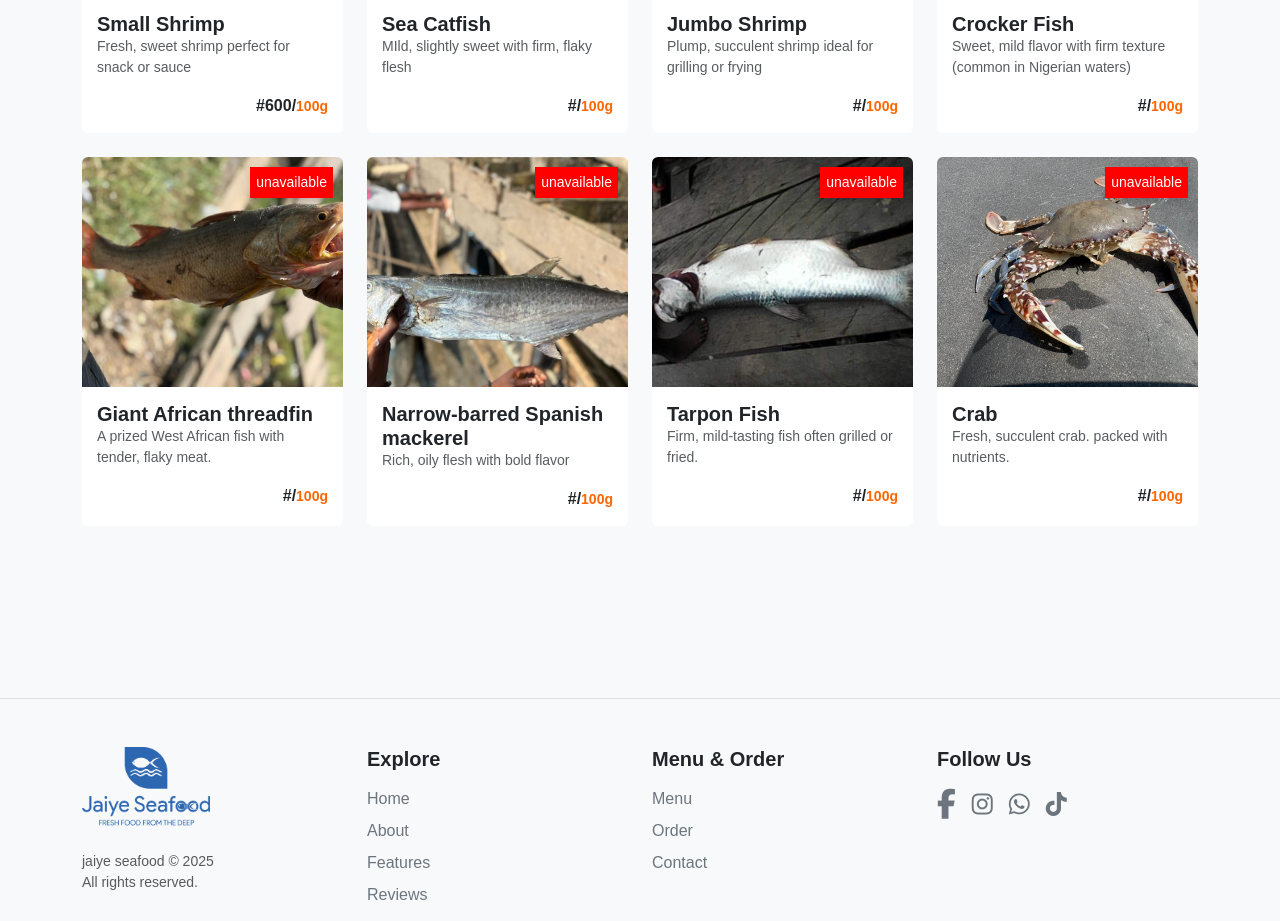
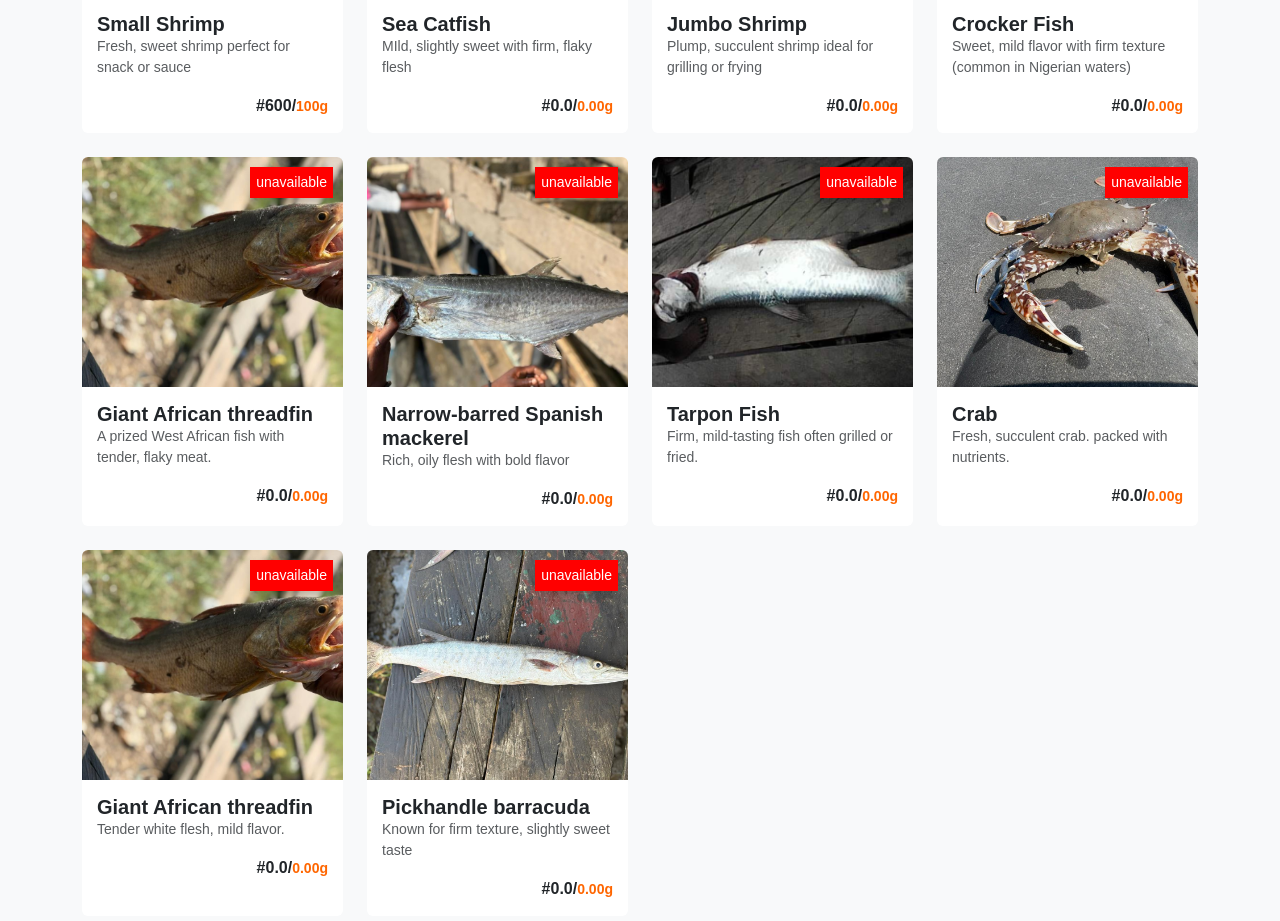
Before and after one commit to Damisasarah11/seafood.com, a plain HTML site: page menu.html in a window 1280 px wide. Shown: the part 631-1552 px from the top of the page. Drawn offline with nearby package versions, Linux system fonts and the light colour scheme.

Commit message:
new changes

```diff
--- a/menu.html
+++ b/menu.html
@@ -95,7 +95,7 @@
   <!-- Menu cards container - normal flow below the colored banner -->
   <div class="container py-5">
     <div class="row">
-      <div class="col-lg-3 col-md-6 mb-4  wow animate__fadeInUp" data-wow-delay="0.2s">
+      <div class="col-lg-3 col-md-6 mb-4  wow animate__fadeInUp" data-wow-delay="0.1s">
         <div class="menu-card rounded shadow-on-hover bg-white">
           <div class="menu-img">
             <img src="./assets/small-prawn.jpg" alt="fresh salmon" class="img-fluid">
@@ -118,7 +118,7 @@
 
       <!-- Repeat other cards as needed -->
 
-      <div class="col-lg-3 col-md-6 mb-4  wow animate__fadeInUp" data-wow-delay="0.4s">
+      <div class="col-lg-3 col-md-6 mb-4  wow animate__fadeInUp" data-wow-delay="0.2s">
         <div class="menu-card rounded shadow-on-hover bg-white">
           <div class="menu-img">
             <img src="./assets/sea-catfish.jpg" alt="fresh salmon" class="img-fluid">
@@ -132,13 +132,13 @@
             <p class="text-muted small">MIld, slightly sweet with firm, flaky flesh</p>
 
             <div class="menu-footer">
-              <span class="fw-bold">#/<small class="gram">100g</small></span>
+              <span class="fw-bold">#0.0/<small class="gram">0.00g</small></span>
             </div>
           </div>
         </div>
       </div>
 
-      <div class="col-lg-3 col-md-6 mb-4  wow animate__fadeInUp" data-wow-delay="0.6s">
+      <div class="col-lg-3 col-md-6 mb-4  wow animate__fadeInUp" data-wow-delay="0.3s">
         <div class="menu-card rounded shadow-on-hover bg-white">
           <div class="menu-img">
             <img src="./assets/jumbo-shrimp.jpg" alt="fresh salmon" class="img-fluid">
@@ -152,13 +152,13 @@
             <p class="text-muted small">Plump, succulent shrimp ideal for grilling or frying</p>
 
             <div class="menu-footer">
-              <span class="fw-bold">#/<small class="gram">100g</small></span>
+              <span class="fw-bold">#0.0/<small class="gram">0.00g</small></span>
             </div>
           </div>
         </div>
       </div>
 
-      <div class="col-lg-3 col-md-6 mb-4  wow animate__fadeInUp" data-wow-delay="0.8s">
+      <div class="col-lg-3 col-md-6 mb-4  wow animate__fadeInUp" data-wow-delay="0.4s">
         <div class="menu-card rounded shadow-on-hover bg-white">
           <div class="menu-img">
             <img src="./assets/sea crocker fish.jpg" alt="fresh salmon" class="img-fluid">
@@ -172,13 +172,13 @@
             <p class="text-muted small">Sweet, mild flavor with firm texture (common in Nigerian waters)</p>
 
             <div class="menu-footer">
-              <span class="fw-bold">#/<small class="gram">100g</small></span>
+              <span class="fw-bold">#0.0/<small class="gram">0.00g</small></span>
             </div>
           </div>
         </div>
       </div>
 
-      <div class="col-lg-3 col-md-6 mb-4  wow animate__fadeInUp" data-wow-delay="1s">
+      <div class="col-lg-3 col-md-6 mb-4  wow animate__fadeInUp" data-wow-delay="0.5s">
         <div class="menu-card rounded shadow-on-hover bg-white">
           <div class="menu-img">
             <img src="./assets/giant-africa-threadfin.jpg" alt="fresh salmon" class="img-fluid">
@@ -192,13 +192,13 @@
             <p class="text-muted small">  A prized West African fish with tender, flaky meat.</p>
 
             <div class="menu-footer">
-              <span class="fw-bold">#/<small class="gram">100g</small></span>
+              <span class="fw-bold">#0.0/<small class="gram">0.00g</small></span>
             </div>
           </div>
         </div>
       </div>
 
-      <div class="col-lg-3 col-md-6 mb-4  wow animate__fadeInUp" data-wow-delay="1.2s">
+      <div class="col-lg-3 col-md-6 mb-4  wow animate__fadeInUp" data-wow-delay="0.6s">
         <div class="menu-card rounded shadow-on-hover bg-white">
           <div class="menu-img">
             <img src="./assets/narrow-barred spanish mackerel.jpg" alt="fresh salmon" class="img-fluid">
@@ -212,13 +212,13 @@
             <p class="text-muted small">Rich, oily flesh with bold flavor</p>
 
             <div class="menu-footer">
-              <span class="fw-bold">#/<small class="gram">100g</small></span>
+              <span class="fw-bold">#0.0/<small class="gram">0.00g</small></span>
             </div>
           </div>
         </div>
       </div>
 
-      <div class="col-lg-3 col-md-6 mb-4  wow animate__fadeInUp" data-wow-delay="1.4s">
+      <div class="col-lg-3 col-md-6 mb-4  wow animate__fadeInUp" data-wow-delay="0.7s">
         <div class="menu-card rounded shadow-on-hover bg-white">
           <div class="menu-img">
             <img src="./assets/tarpon fish.jpg" alt="fresh salmon" class="img-fluid">
@@ -232,13 +232,13 @@
             <p class="text-muted small">Firm, mild-tasting fish often grilled or fried.</p>
 
             <div class="menu-footer">
-              <span class="fw-bold">#/<small class="gram">100g</small></span>
+              <span class="fw-bold">#0.0/<small class="gram">0.00g</small></span>
             </div>
           </div>
         </div>
       </div>
 
-         <div class="col-lg-3 col-md-6 mb-4  wow animate__fadeInUp" data-wow-delay="1.6s">
+         <div class="col-lg-3 col-md-6 mb-4  wow animate__fadeInUp" data-wow-delay="0.8s">
         <div class="menu-card rounded shadow-on-hover bg-white">
           <div class="menu-img">
             <img src="./assets/crab.jpg" alt="fresh salmon" class="img-fluid">
@@ -252,7 +252,47 @@
             <p class="text-muted small">Fresh, succulent crab. packed with nutrients.</p>
 
             <div class="menu-footer">
-              <span class="fw-bold">#/<small class="gram">100g</small></span>
+              <span class="fw-bold">#0.0/<small class="gram">0.00g</small></span>
+            </div>
+          </div>
+        </div>
+      </div>
+
+       <div class="col-lg-3 col-md-6 mb-4  wow animate__fadeInUp" data-wow-delay="0.9s">
+        <div class="menu-card rounded shadow-on-hover bg-white">
+          <div class="menu-img">
+            <img src="./assets/giant-africa-threadfin.jpg" alt="fresh salmon" class="img-fluid">
+            <div class="fresh-span">
+              <small class="unavailable">unavailable</small>
+            </div>
+          </div>
+
+          <div class="menu-body">
+            <h5 class="menu-title mb-0 fw-bold text-dark">Giant African threadfin</h5>
+            <p class="text-muted small">Tender white flesh, mild flavor.</p>
+
+            <div class="menu-footer">
+              <span class="fw-bold">#0.0/<small class="gram">0.00g</small></span>
+            </div>
+          </div>
+        </div>
+      </div>
+
+       <div class="col-lg-3 col-md-6 mb-4  wow animate__fadeInUp" data-wow-delay="1s">
+        <div class="menu-card rounded shadow-on-hover bg-white">
+          <div class="menu-img">
+            <img src="./assets/pickhandle barracuda.jpg" alt="fresh salmon" class="img-fluid">
+            <div class="fresh-span">
+              <small class="unavailable">unavailable</small>
+            </div>
+          </div>
+
+          <div class="menu-body">
+            <h5 class="menu-title mb-0 fw-bold text-dark">Pickhandle barracuda</h5>
+            <p class="text-muted small">Known for firm texture, slightly sweet taste</p>
+
+            <div class="menu-footer">
+              <span class="fw-bold">#0.0/<small class="gram">0.00g</small></span>
             </div>
           </div>
         </div>
@@ -308,7 +348,7 @@
                     <div class="d-flex gap-3">
                         <a href="#" class="social-icon"><i class="fab fa-facebook-f fa-lg"></i></a>
                         <a href="https://www.instagram.com/jaiyeseafood" class="social-icon"><i class="fab fa-instagram"></i></a>
-                        <a href="https://wa.link/97y59k" class="social-icon"><i class="fab fa-whatsapp"></i></a>
+                        <a href="https://wa.link/9s0hik" class="social-icon"><i class="fab fa-whatsapp"></i></a>
                         <a href="https://www.tiktok.com/@jaiyeseafood" class="social-icon"><i class="fab fa-tiktok"></i></a>
                     </div>
                 </div>
```
Also changed, not shown: index.html (+8 -8 lines), new.html (+0 -1 lines), assets/Giant African threadfin.jpg (added), assets/pickhandle barracuda.jpg (added).
